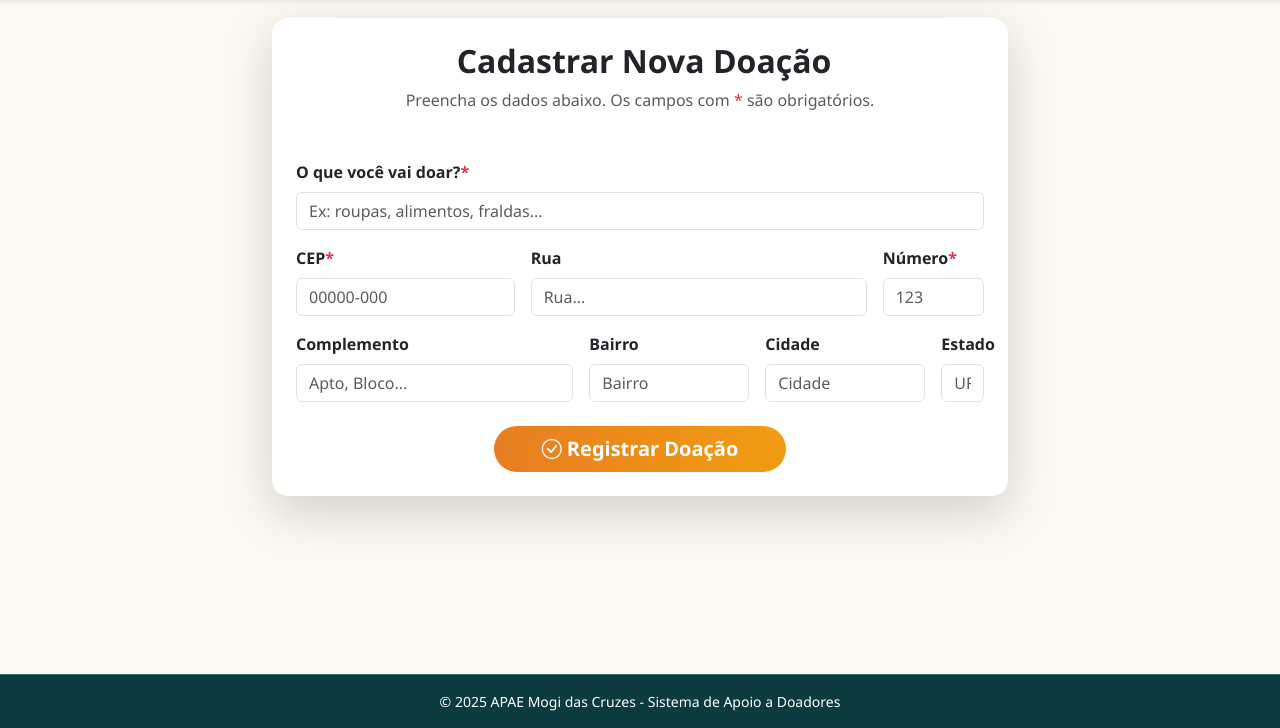
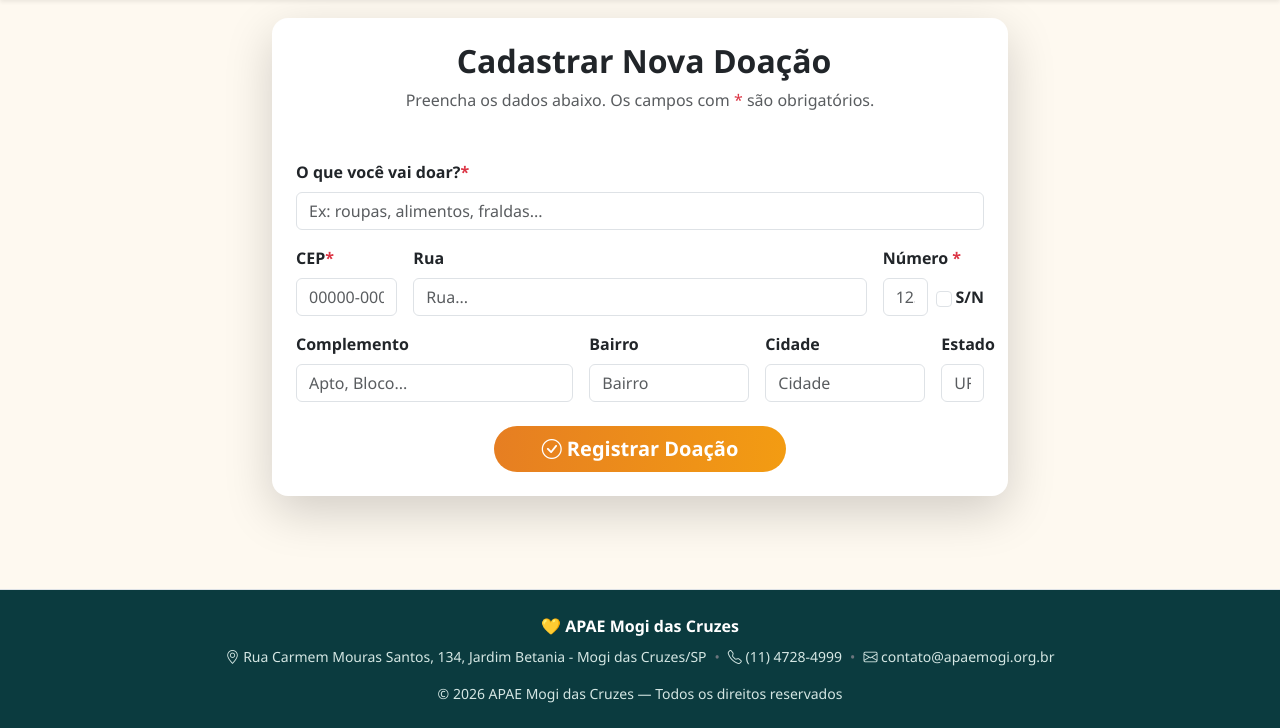
Before and after one commit to gabriell-andrade/conecta-doacao, a Flask app: page /doadores in a window 1280 px wide. Shown: the part 72-800 px from the top of the page. Run offline with Flask 3, Linux system fonts and the light colour scheme; the visitor is signed in with stand-in values (Sample User, id 1).

Commit message:
feat: adiciona components/footer e implementa nos arquivos html

```diff
--- a/app/static/js/main.js
+++ b/app/static/js/main.js
@@ -89,3 +89,18 @@ document.addEventListener('DOMContentLoaded', function() {
         });
     }
 });
+
+const checkboxSN = document.getElementById("semNumero");
+const campoNumero = document.getElementById("numero");
+
+if (checkboxSN && campoNumero) {
+    checkboxSN.addEventListener("change", function () {
+        if (this.checked) {
+            campoNumero.value = "S/N";
+            campoNumero.disabled = true;
+        } else {
+            campoNumero.value = "";
+            campoNumero.disabled = false;
+        }
+    });
+}
--- a/app/templates/cadastro.html
+++ b/app/templates/cadastro.html
@@ -58,11 +58,7 @@
         </div>
     </main>
 
-    <footer class="rodape py-3">
-        <div class="container text-center">
-            <p class="mb-0 small">&copy; 2025 APAE Mogi das Cruzes</p>
-        </div>
-    </footer>
+    {% include "components/footer.html" %}
 
     <script src="https://cdn.jsdelivr.net/npm/bootstrap@5.3.0-alpha1/dist/js/bootstrap.bundle.min.js"></script>
 </body>
--- /dev/null
+++ b/app/templates/components/footer.html
@@ -0,0 +1,33 @@
+<footer class="rodape mt-5 py-4 border-top">
+    <div class="container text-center">
+
+        <div class="fw-bold mb-2">
+            💛 APAE Mogi das Cruzes
+        </div>
+
+        <div class="d-flex flex-wrap justify-content-center align-items-center gap-2 small text-muted mb-3">
+
+            <span>
+                <i class="bi bi-geo-alt"></i> Rua Carmem Mouras Santos, 134, Jardim Betania    - Mogi das Cruzes/SP
+            </span>
+
+            <span class="text-secondary">•</span>
+
+            <span>
+                <i class="bi bi-telephone"></i> (11) 4728-4999
+            </span>
+
+            <span class="text-secondary">•</span>
+
+            <span>
+                <i class="bi bi-envelope"></i> contato@apaemogi.org.br
+            </span>
+
+        </div>
+
+        <div class="small text-muted">
+            © 2026 APAE Mogi das Cruzes — Todos os direitos reservados
+        </div>
+
+    </div>
+</footer>
--- a/app/templates/doadores.html
+++ b/app/templates/doadores.html
@@ -69,23 +69,33 @@
                                         <input type="text" name="descricao" class="form-control" placeholder="Ex: roupas, alimentos, fraldas..." required>
                                     </div>
 
-                                    <div class="col-md-4">
+                                    <div class="col-md-2">
                                         <label class="form-label fw-semibold">
                                             CEP<span class="text-danger">*</span>
                                         </label>
                                         <input type="text" id="cep" name="cep" class="form-control" placeholder="00000-000" maxlength="9" required>
                                     </div>
 
-                                    <div class="col-md-6">
+                                    <div class="col-md-8">
                                         <label class="form-label fw-semibold">Rua</label>
                                         <input type="text" id="rua" name="rua" class="form-control" placeholder="Rua...">
                                     </div>
 
                                     <div class="col-md-2">
                                         <label class="form-label fw-semibold">
-                                            Número<span class="text-danger">*</span>
+                                            Número <span class="text-danger">*</span>
                                         </label>
-                                        <input type="text" name="numero" class="form-control" placeholder="123" required>
+
+                                        <div class="d-flex align-items-center gap-2">
+                                            <input type="text" id="numero" name="numero" class="form-control" placeholder="123" required>
+
+                                            <div class="form-check m-0 d-flex align-items-center gap-1">
+                                                <input class="form-check-input" type="checkbox" id="semNumero">
+                                                <label class="form-check-label fw-semibold" for="semNumero">
+                                                    S/N
+                                                </label>
+                                            </div>
+                                        </div>
                                     </div>
 
                                     <div class="col-md-5">
@@ -124,11 +134,7 @@
         </div>
     </main>
 
-    <footer class="rodape py-3 mt-5">
-        <div class="container text-center">
-            <p class="mb-0 small">&copy; 2025 APAE Mogi das Cruzes - Sistema de Apoio a Doadores</p>
-        </div>
-    </footer>
+    {% include "components/footer.html" %}
 
     <script src="https://cdn.jsdelivr.net/npm/bootstrap@5.3.0-alpha1/dist/js/bootstrap.bundle.min.js"></script>
     <script src="{{ url_for('static', filename='js/main.js') }}"></script>
--- a/app/templates/login.html
+++ b/app/templates/login.html
@@ -63,11 +63,7 @@
         </div>
     </main>
 
-    <footer class="rodape py-3">
-        <div class="container text-center">
-            <p class="mb-0 small">&copy; 2025 APAE Mogi das Cruzes</p>
-        </div>
-    </footer>
+    {% include "components/footer.html" %}
 
     <script src="https://cdn.jsdelivr.net/npm/bootstrap@5.3.0-alpha1/dist/js/bootstrap.bundle.min.js"></script>
 </body>
```
Also changed, not shown: app/static/css/style.css (+0 -12 lines), app/templates/index.html (+1 -7 lines), app/templates/perfil.html (+4 -9 lines), app/templates/relatorio.html (+1 -6 lines).
